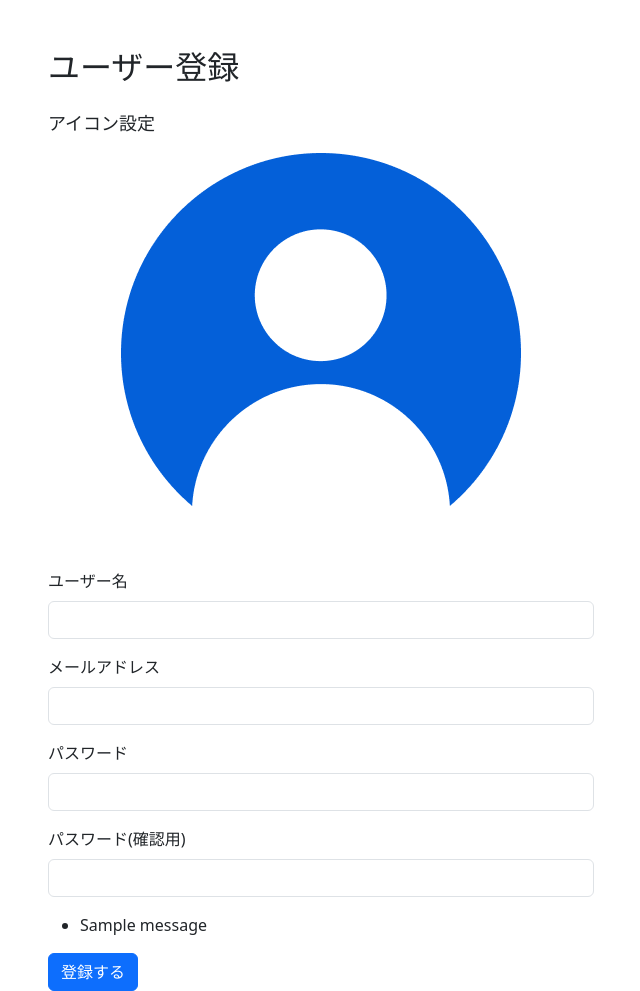
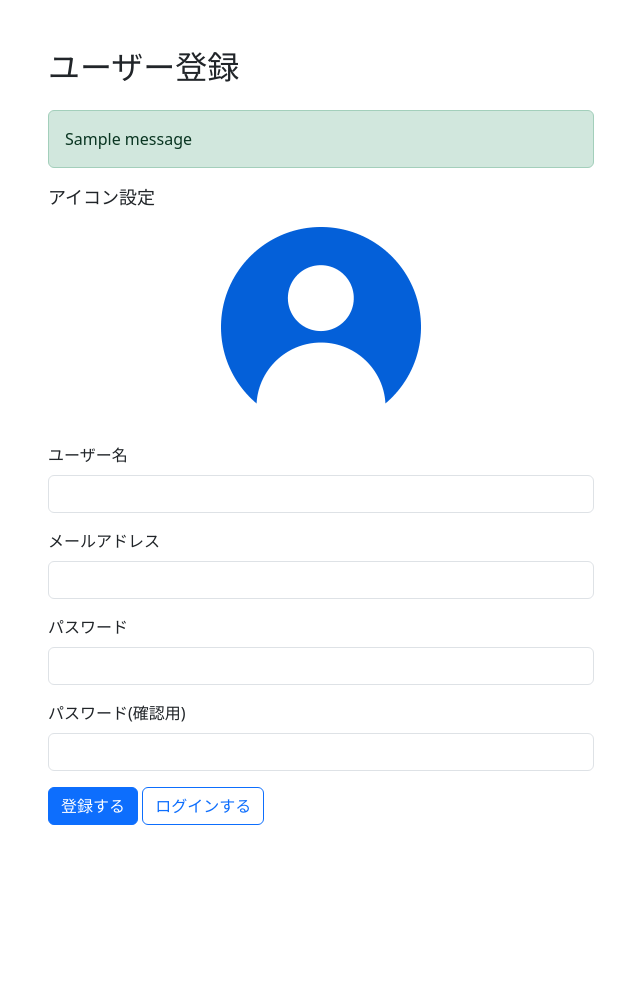
Before and after one commit to Hackathon-Spring-2024-TeamG/team-g-app, a Flask app: page /signup in a window 1280 px wide. Shown: the whole page, without its empty margins (319-959 px from the left). After the commit the page ends 825 px from the top, so only its background shows below. Run offline with Flask 2, Linux system fonts and the light colour scheme; one stand-in notice (Sample message) is shown.

Commit message:
ユーザー登録ページのフラッシュメッセージ関連修正・ログイン画面へのリンク追加

```diff
--- a/ChatApp/templates/registration/signup.html
+++ b/ChatApp/templates/registration/signup.html
@@ -7,10 +7,19 @@
         <div class="row">
             <div class="col-md-6 offset-md-3">
                 <h2 class="mb-4">ユーザー登録</h2>
+                <!-- フラッシュメッセージの表示開始 -->
+                {% with messages = get_flashed_messages(with_categories=true) %} {% if messages %}
+                    {% for category, message in messages %}
+                        <!-- 各メッセージはBootstrapのアラートを使用して表示。-->
+                        <div class="alert alert-{{ category }}">
+                            {{ message }}
+                        </div>
+                    {% endfor %}
+                {% endif %} {% endwith %}
                 <form method="post">
                     <div class="mb-3">
                       <p style="font-size: 18px;">アイコン設定</p>
-                        <img src="/static/img/user_default.png" alt="デフォルトユーザー画像" style="display: block; margin: auto; text-align: center;">
+                        <img src="/static/img/user_default.png" alt="デフォルトユーザー画像" style="display: block; margin: auto; text-align: center; width: 200px; height: 200px;">
                     </div>
                     <div class="mb-3">
                         <label for="username" class="form-label">ユーザー名</label>
@@ -28,14 +37,8 @@
                         <label for="password_confirmation" class="form-label">パスワード(確認用)</label>
                         <input type="password" class="form-control" name="password2" id="password_confirmation" required>
                     </div>
-                    {% with messages = get_flashed_messages() %} {% if messages %}
-                    <ul class="flashes">
-                      {% for message in messages %}
-                      <li>{{ message }}</li>
-                      {% endfor %}
-                    </ul>
-                    {% endif %} {% endwith %}
                     <button type="submit" class="btn btn-primary">登録する</button>
+                    <a href="{{ url_for('login') }}" class="btn btn-outline-primary">ログインする</a>
                 </form>
             </div>
         </div>
```
